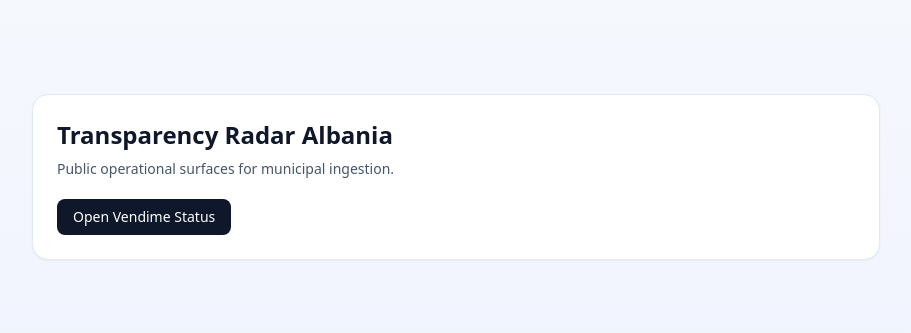
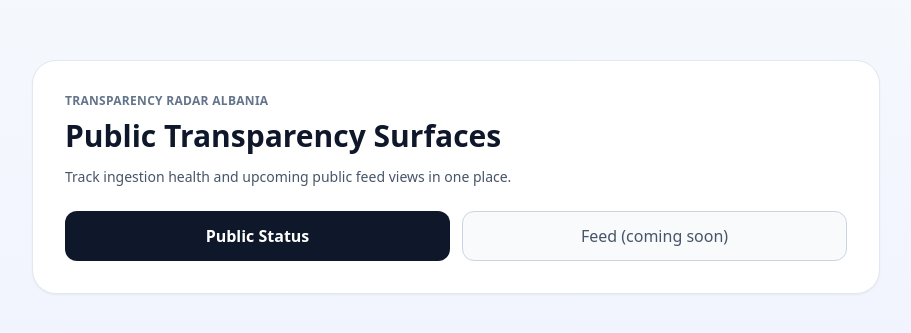
Before and after one commit to dtoska1/TRA-Full-Code, a Next.js app in the folder frontend/: page / in a window 1280 px wide. Shown: the part 223-556 px from the top of the page, without its empty margins (184-1095 px from the left). Built offline with nearby package versions, Linux system fonts and the light colour scheme.

Commit message:
feat(frontend): link to status page from home
feat(frontend): link to status page from home

```diff
--- a/frontend/app/page.tsx
+++ b/frontend/app/page.tsx
@@ -2,18 +2,27 @@ import Link from "next/link";
 
 export default function HomePage() {
   return (
-    <main className="mx-auto flex min-h-screen w-full max-w-4xl items-center justify-center p-6">
-      <div className="w-full rounded-2xl border border-slate-200 bg-white p-6 shadow-sm">
-        <h1 className="text-2xl font-semibold text-slate-900">Transparency Radar Albania</h1>
-        <p className="mt-2 text-sm text-slate-600">
-          Public operational surfaces for municipal ingestion.
+    <main className="mx-auto flex min-h-screen w-full max-w-4xl items-center p-4 sm:p-6">
+      <div className="w-full rounded-3xl border border-slate-200 bg-white p-6 shadow-sm sm:p-8">
+        <p className="text-xs font-semibold uppercase tracking-wide text-slate-500">Transparency Radar Albania</p>
+        <h1 className="mt-2 text-3xl font-semibold leading-tight text-slate-900">
+          Public Transparency Surfaces
+        </h1>
+        <p className="mt-3 text-sm text-slate-600">
+          Track ingestion health and upcoming public feed views in one place.
         </p>
-        <Link
-          href="/status"
-          className="mt-5 inline-flex rounded-lg bg-slate-900 px-4 py-2 text-sm font-medium text-white"
-        >
-          Open Vendime Status
-        </Link>
+
+        <div className="mt-6 grid grid-cols-1 gap-3 sm:grid-cols-2">
+          <Link
+            href="/status"
+            className="inline-flex items-center justify-center rounded-xl bg-slate-900 px-5 py-3 text-base font-semibold text-white"
+          >
+            Public Status
+          </Link>
+          <span className="inline-flex items-center justify-center rounded-xl border border-slate-300 bg-slate-50 px-5 py-3 text-base font-medium text-slate-600">
+            Feed (coming soon)
+          </span>
+        </div>
       </div>
     </main>
   );
```
